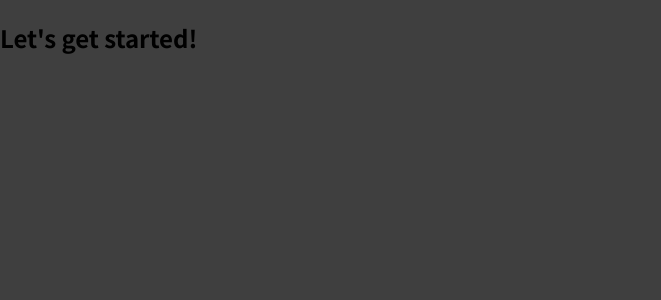
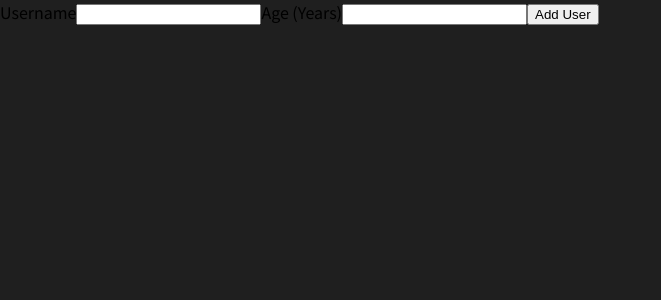
Before and after one commit to immanuala07/Learning-React, a React (Create React App) app: page / in a window 1280 px wide. Shown: the top 300 px of the page, without its empty margins (0-661 px from the left). Built offline with nearby package versions, Linux system fonts and the light colour scheme.

Commit message:
Adding user component - Practice project

```diff
--- a/src/App.js
+++ b/src/App.js
@@ -1,7 +1,10 @@
+import React from "react";
+import AddUser from "./components/Users/AddUsers";
+
 function App() {
   return (
     <div>
-      <h2>Let's get started!</h2>
+			<AddUser />
     </div>
   );
 }
--- /dev/null
+++ b/src/components/Users/AddUsers.js
@@ -0,0 +1,20 @@
+import React from 'react';
+
+const AddUser = (props) => {
+
+	const addUserHandler = (event) => {
+		event.preventDefault();
+	};
+
+	return (
+		<form onSubmit={addUserHandler}>
+			<label>Username</label>
+			<input type="text" id="username" />
+			<label>Age (Years)</label>
+			<input type="number" id="age" />
+			<button type="submit">Add User</button>
+		</form>
+	);
+};
+
+export default AddUser;
--- a/src/index.css
+++ b/src/index.css
@@ -6,9 +6,9 @@
 
 html {
   font-family: 'Noto Sans JP', sans-serif;
+  background: #1f1f1f;
 }
 
 body {
   margin: 0;
-  background-color: #3f3f3f;
 }
```
